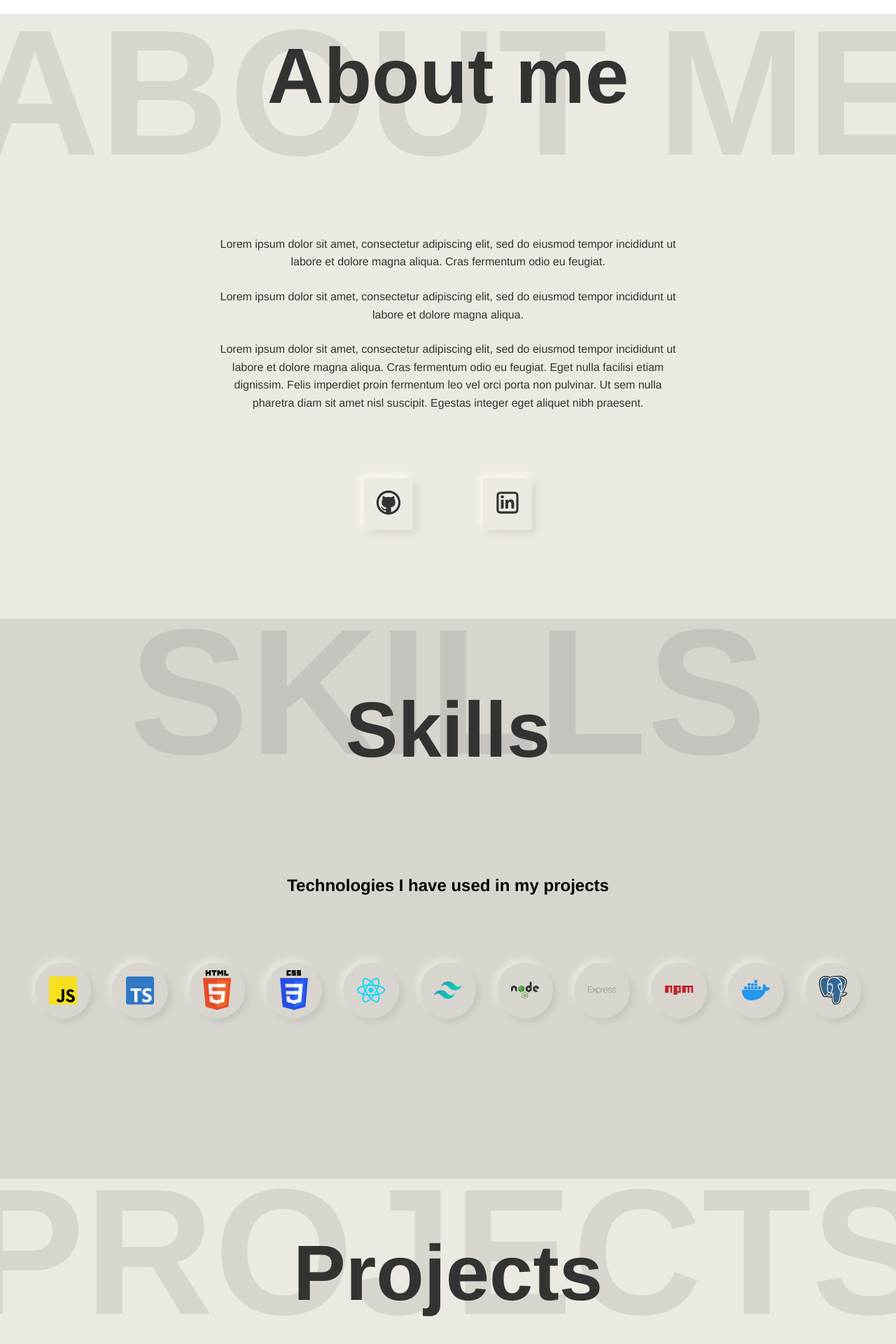
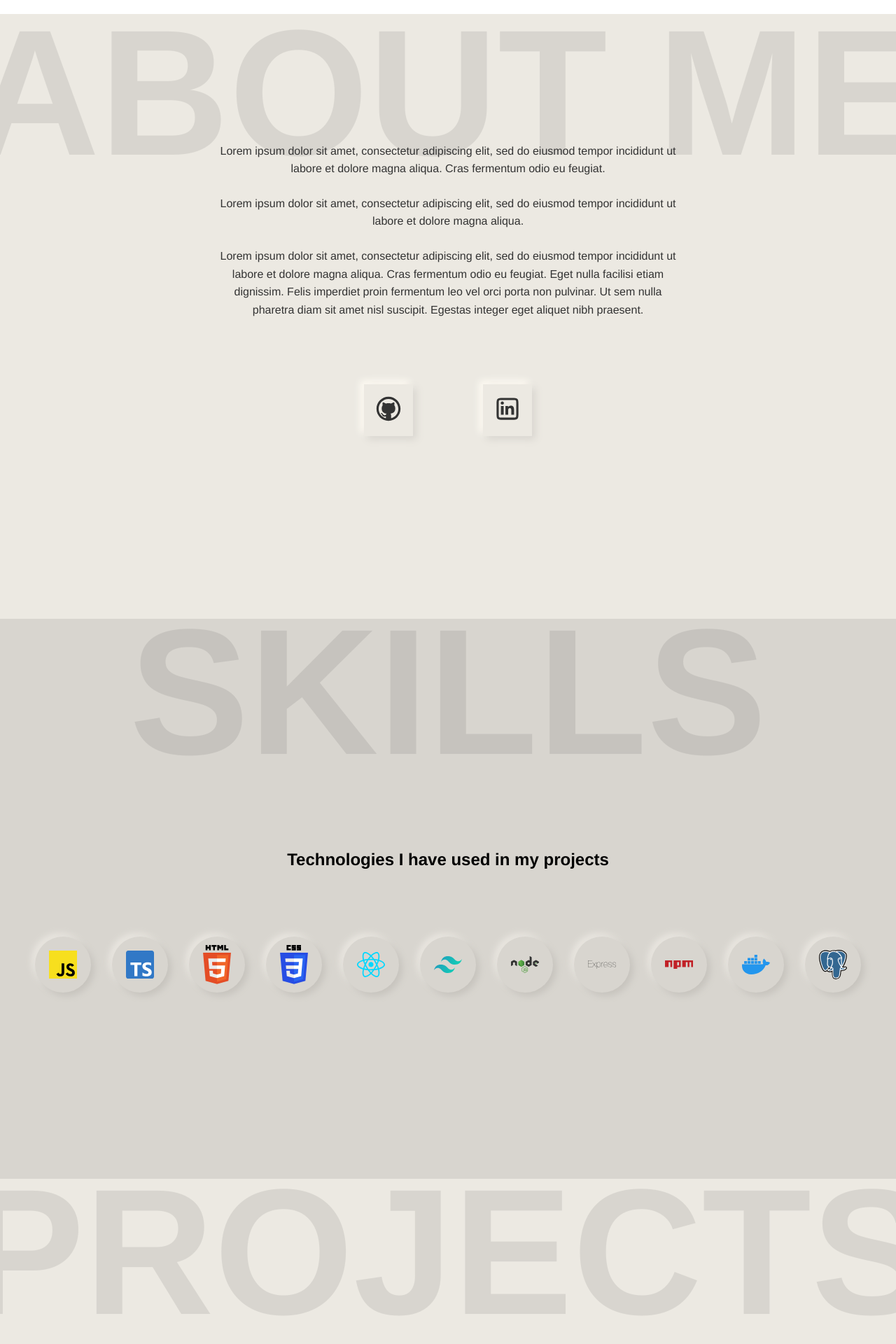
Before and after one commit to UmairAnXari-49/testv3-, a React (Create React App) app: page / in a window 1280 px wide. Shown: the part 780-2700 px from the top of the page at 70% size. Built offline with nearby package versions, Linux system fonts and the light colour scheme; grey boxes are pictures that could not be loaded.

Commit message:
removed titles

```diff
--- a/src/components/AboutSection/AboutSection.css
+++ b/src/components/AboutSection/AboutSection.css
@@ -32,13 +32,6 @@
   padding: 20px;
   box-sizing: border-box;
   margin: auto;
-}
-
-.about-section h1 {
-  font-size: 7em;
-  color: #333;
-  margin-bottom: 0.7em;
-  transform: translateY(-65%);
 }
 
 .about-section p {
--- a/src/components/AboutSection/AboutSection.jsx
+++ b/src/components/AboutSection/AboutSection.jsx
@@ -9,7 +9,6 @@ function AboutSection() {
       <div className="about-container">
         <div className="background-title">ABOUT ME</div>
         <div className="about-content">
-          <h1 className="title-about">About me</h1>
           <p>
             Lorem ipsum dolor sit amet, consectetur adipiscing elit, sed do
             eiusmod tempor incididunt ut labore et dolore magna aliqua. Cras
--- a/src/components/ProjectsSection/ProjectsSection.css
+++ b/src/components/ProjectsSection/ProjectsSection.css
@@ -38,15 +38,6 @@
   align-items: center;
 }
 
-.projects-title {
-  font-size: 7em;
-  color: #333;
-  margin-top: 0;
-  transform: translateY(-125%);
-  text-align: center;
-  width: 100%;
-}
-
 .coming-soon {
   font-size: 2em;
   color: #333;
--- a/src/components/ProjectsSection/ProjectsSection.jsx
+++ b/src/components/ProjectsSection/ProjectsSection.jsx
@@ -5,7 +5,6 @@ function ProjectsSection() {
   return (
     <div className="projects-section" id="portfolio">
       <div className="background-title">PROJECTS</div>
-      <h1 className="projects-title">Projects</h1>
       <p className="coming-soon">...coming soon...</p>{" "}
     </div>
   );
--- a/src/components/SkillsSection/SkillsSection.css
+++ b/src/components/SkillsSection/SkillsSection.css
@@ -26,15 +26,6 @@
   font-family: "Helvetica", sans-serif;
   font-weight: bold;
   white-space: nowrap;
-}
-
-.skills-title {
-  margin-top: -17vh;
-  margin-bottom: 10vh;
-  font-size: 7em;
-  color: #333;
-  position: relative;
-  z-index: 1;
 }
 
 .skills-section p {
--- a/src/components/SkillsSection/SkillsSection.jsx
+++ b/src/components/SkillsSection/SkillsSection.jsx
@@ -30,7 +30,6 @@ function SkillsSection() {
   return (
     <div className="skills-section" id="skills">
       <div className="background-title">SKILLS</div>
-      <h1 className="skills-title">Skills</h1>
       <p>Technologies I have used in my projects</p>
       <div className="skills-container">
         {logos.map((logo, index) => (
```
